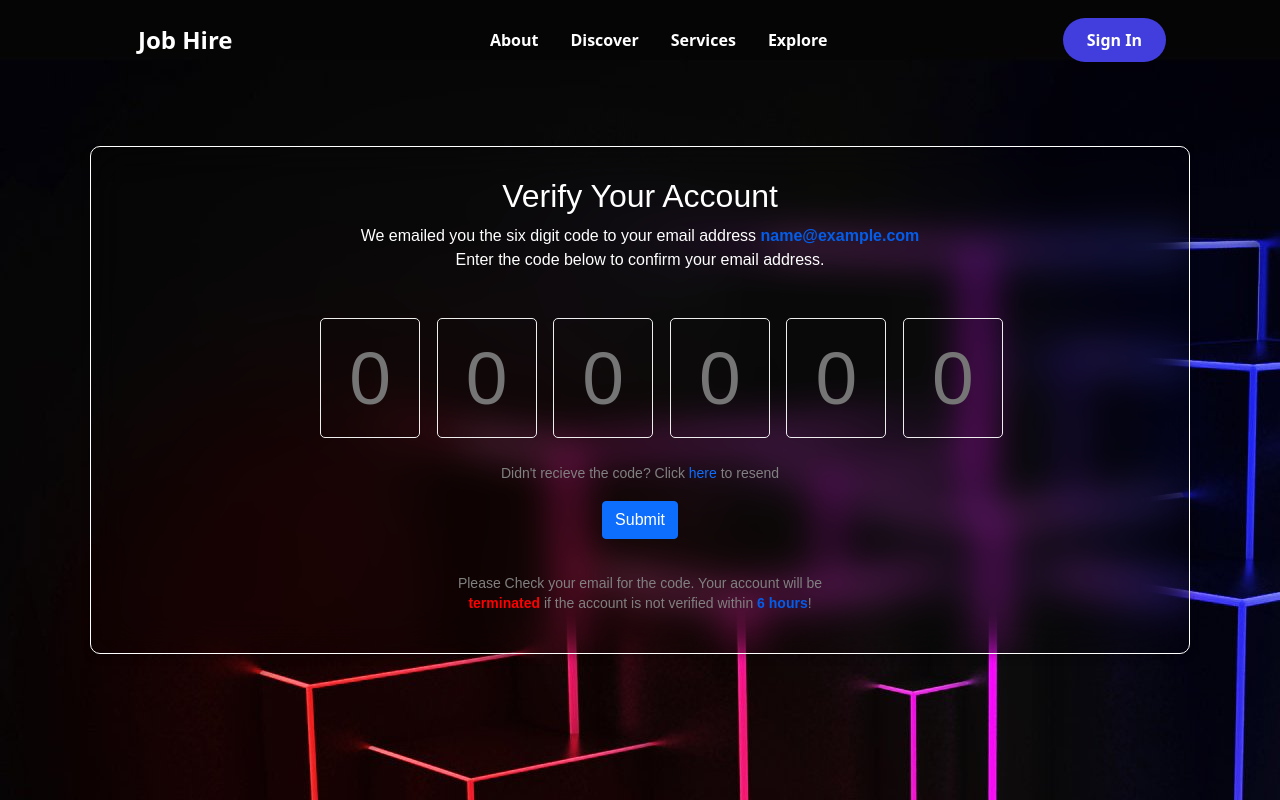
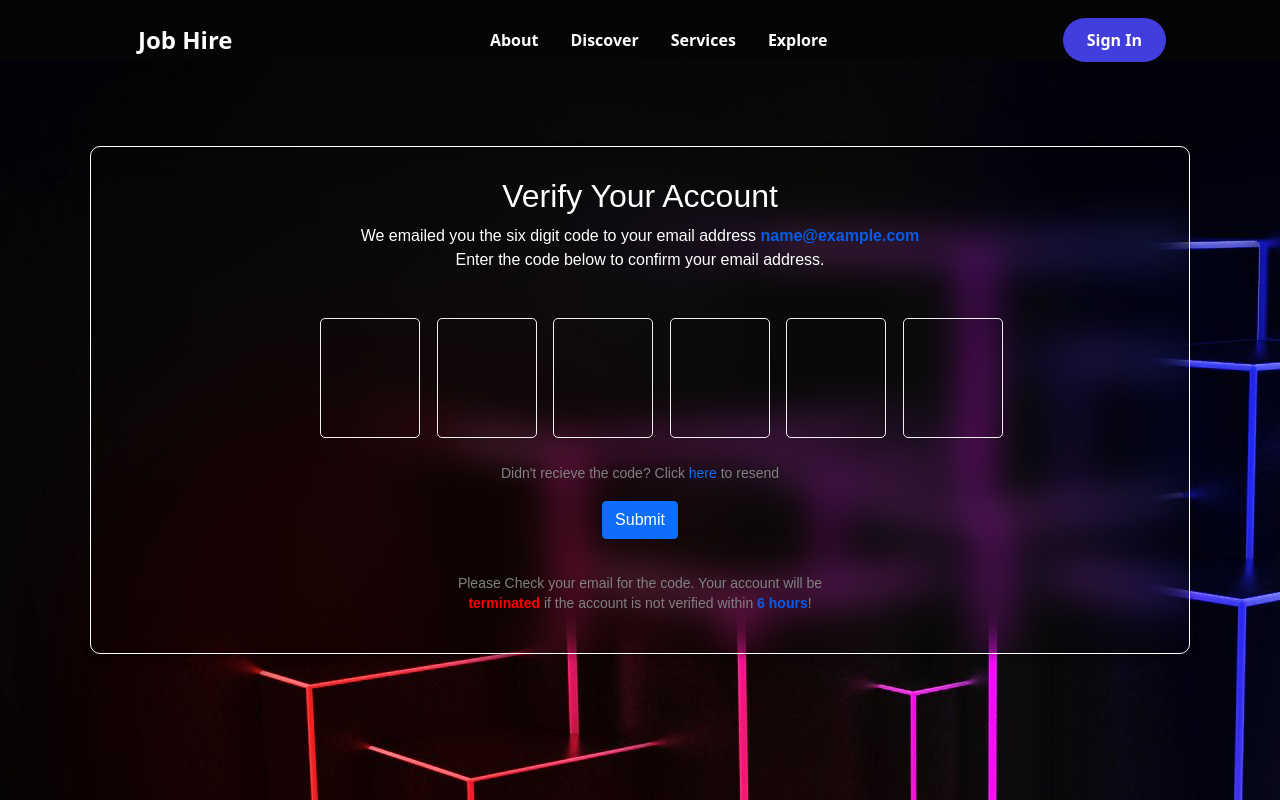
Before and after one commit to Shobik-maharjan/jobportal, a React (Create React App) app in the folder public/: page /codesent in a window 1280 px wide. Built offline with nearby package versions, Linux system fonts and the light colour scheme; no server answers; sample sign-in values are in the browser's storage; a web font is replaced by a local one.

Commit message:
auto-tab

```diff
--- a/public/src/components/ApplicantPageComponents/Home/SeekerCompanies/index.js
+++ b/public/src/components/ApplicantPageComponents/Home/SeekerCompanies/index.js
@@ -43,7 +43,12 @@
       <CardsContainer>
         {ready ? (
           companies.map((company) => (
-            <CategoryCard id={uuid()}>
+            <CategoryCard
+              id={uuid()}
+              onClick={(event) =>
+                (window.location.href = `/applicant/company/${company._id}`)
+              }
+            >
               <div className="box1" id={uuid()}>
                 <FcAdvertisment />
               </div>
--- a/public/src/components/JobDescriptionComponents/SidebarComponent/index.js
+++ b/public/src/components/JobDescriptionComponents/SidebarComponent/index.js
@@ -102,6 +102,10 @@
               onClick={handleApply}
             >
               <AiOutlineCheckCircle /> Apply For This Job
+              <div>
+                Open ({Moment(job.openDate).format("MMM Do YYYY")}) <div>-</div>
+                close ({Moment(job.closeDate).format("MMM Do YYYY")} )
+              </div>
             </ApplyButton>
           ) : (
             <div style={{ color: "white" }}>
@@ -135,7 +139,7 @@
         </SaveButton>
       </ButtonContainer>
 
-      <ChatContainer>
+      {/* <ChatContainer>
         <ChatInput
           name="message"
           rows="6"
@@ -145,7 +149,7 @@
         <MessageButton to="/applicant/home" primary="true" dark="true">
           <MdOutlineMessage /> Send Message
         </MessageButton>
-      </ChatContainer>
+      </ChatContainer> */}
     </SectionWrapper>
   );
 }
--- a/public/src/pages/code_sent.jsx
+++ b/public/src/pages/code_sent.jsx
@@ -72,34 +72,50 @@
     sUser();
   }, []);
 
-  const [values, setValues] = useState({
-    code1: "",
-    code2: "",
-    code3: "",
-    code4: "",
-    code5: "",
-    code6: "",
-  });
+  // const [values, setValues] = useState({
+  //   code1: "",
+  //   code2: "",
+  //   code3: "",
+  //   code4: "",
+  //   code5: "",
+  //   code6: "",
+  // });
 
-  const handleChange = (event) => {
-    setValues({ ...values, [event.target.name]: event.target.value });
+  // const handleChange = (event) => {
+  //   setValues({ ...values, [event.target.name]: event.target.value });
+  // };
+
+  // async function handleSubmit(event) {
+  //   event.preventDefault();
+  //   const code =
+  //     values.code1 +
+  //     values.code2 +
+  //     values.code3 +
+  //     values.code4 +
+  //     values.code5 +
+  //     values.code6;
+
+  const [values, setvalues] = useState(new Array(6).fill(""));
+
+  const handleChange = (element, index) => {
+    if (isNaN(element.value)) return false;
+
+    setvalues([...values.map((d, idx) => (idx === index ? element.value : d))]);
+    //Focus next input
+    if (element.nextSibling) {
+      element.nextSibling.focus();
+    }
   };
 
-  async function handleSubmit(event) {
-    event.preventDefault();
-    const code =
-      values.code1 +
-      values.code2 +
-      values.code3 +
-      values.code4 +
-      values.code5 +
-      values.code6;
+  async function handleSubmit(element) {
+    element.preventDefault();
+    const code = values.join("");
+    // console.log(code);
 
     const { data } = await axios.post(
       `${emailVerify}/${currentUser._id}/${code + currentUser._id}`
     );
     callToast(data.msg, data.status);
-
     console.log(data);
   }
   useEffect(() => {
@@ -139,6 +155,22 @@
             onSubmit={(event) => handleSubmit(event)}
           >
             <div className="d-flex mb-2">
+              {values.map((data, index) => {
+                return (
+                  <input
+                    type="text"
+                    className="code"
+                    maxLength="1"
+                    key={index}
+                    value={data}
+                    required
+                    onChange={(e) => handleChange(e.target, index)}
+                    onFocus={(e) => e.target.select()}
+                  />
+                );
+              })}
+            </div>
+            {/* <div className="d-flex mb-2">
               <input
                 type="number"
                 className="code"
@@ -199,7 +231,7 @@
                 onChange={(e) => handleChange(e)}
                 required
               />
-            </div>
+            </div> */}
             <small className="info mb-2">
               Didn't recieve the code? Click{" "}
               <a href="#" onClick={reSendVerificationCode}>
```
